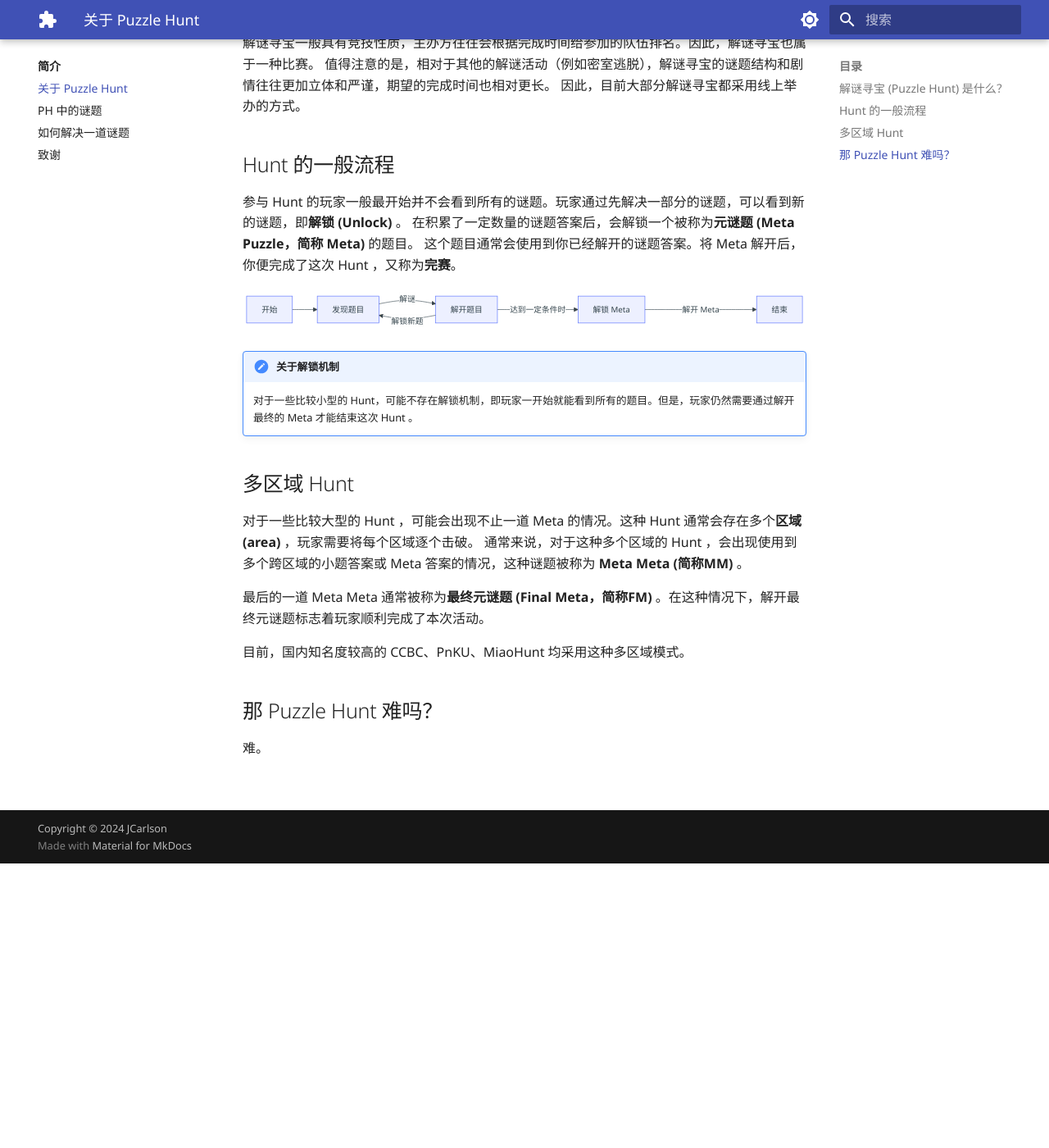
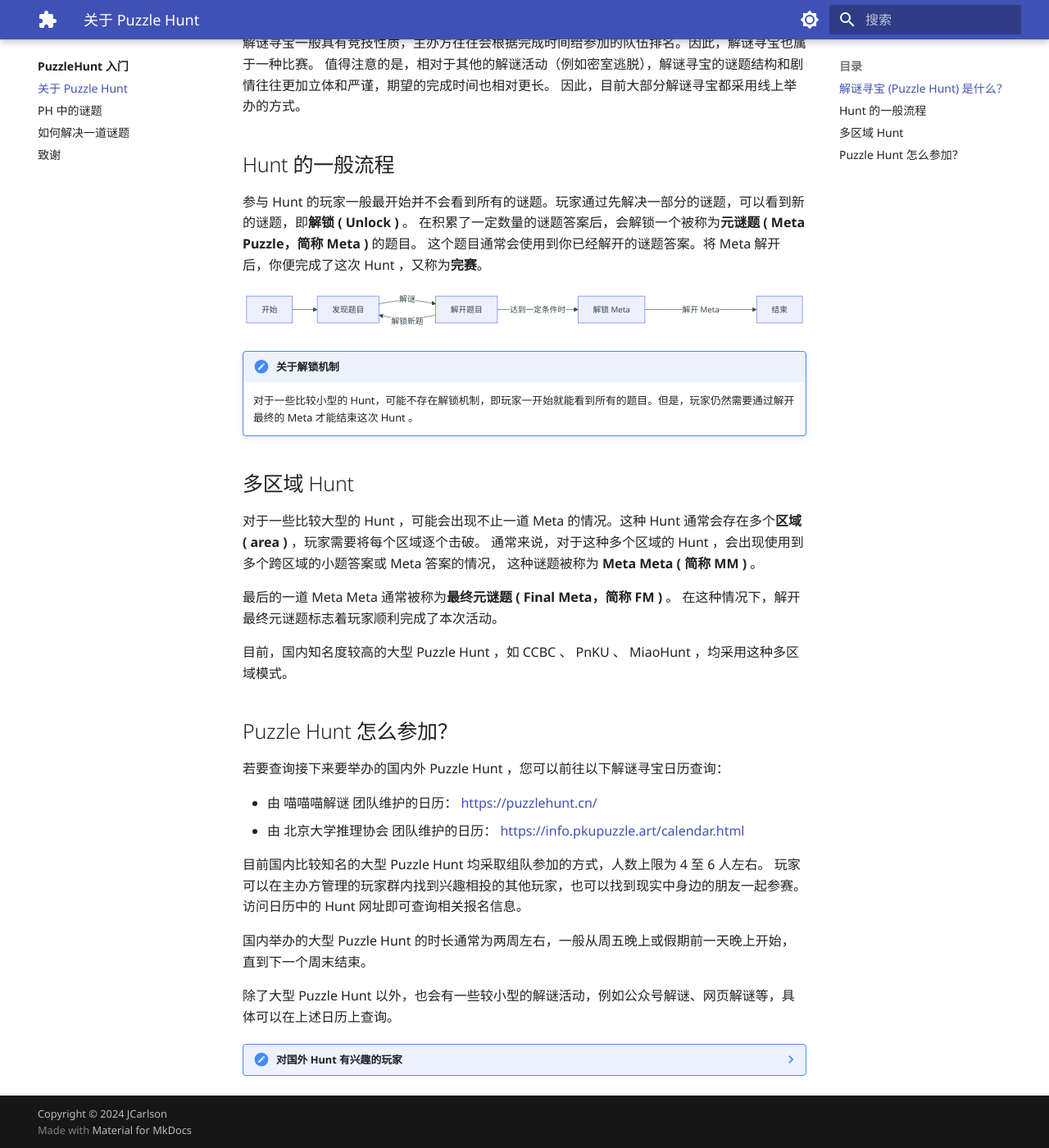
Before and after one commit to JimmyCHWang/puzzle-hunt-wiki-cn, an MkDocs documentation site: the page built from docs/intro/about-puzzlehunt.md, in a window 1280 px wide and 1400 px high, scrolled down 347 px. Shown: the whole window at 82% size. Built offline with MkDocs 1.6.1 and Material for MkDocs 9.7.7, drawn with Linux system fonts in a browser that asks for light colours; plug-ins that fetch from the network failed and are left out; some of the changed text lies outside the part shown.

Commit message:
Wording fix; Update about-puzzlehunt

````diff
--- a/docs/intro/about-puzzlehunt.md
+++ b/docs/intro/about-puzzlehunt.md
@@ -15,8 +15,8 @@ description: 介绍了关于 Puzzle Hunt 的定义以及常见的玩法
 
 ## Hunt 的一般流程
 
-参与 Hunt 的玩家一般最开始并不会看到所有的谜题。玩家通过先解决一部分的谜题，可以看到新的谜题，即**解锁 (Unlock)** 。
-在积累了一定数量的谜题答案后，会解锁一个被称为**元谜题 (Meta Puzzle，简称 Meta)** 的题目。
+参与 Hunt 的玩家一般最开始并不会看到所有的谜题。玩家通过先解决一部分的谜题，可以看到新的谜题，即**解锁 ( Unlock )** 。
+在积累了一定数量的谜题答案后，会解锁一个被称为**元谜题 ( Meta Puzzle，简称 Meta )** 的题目。
 这个题目通常会使用到你已经解开的谜题答案。将 Meta 解开后，你便完成了这次 Hunt ，又称为**完赛**。
 
 ``` mermaid
@@ -33,13 +33,30 @@ graph LR
 
 ## 多区域 Hunt
 
-对于一些比较大型的 Hunt ，可能会出现不止一道 Meta 的情况。这种 Hunt 通常会存在多个**区域 (area)** ，玩家需要将每个区域逐个击破。
-通常来说，对于这种多个区域的 Hunt ，会出现使用到多个跨区域的小题答案或 Meta 答案的情况，这种谜题被称为 **Meta Meta (简称MM)** 。
+对于一些比较大型的 Hunt ，可能会出现不止一道 Meta 的情况。这种 Hunt 通常会存在多个**区域 ( area )** ，玩家需要将每个区域逐个击破。
+通常来说，对于这种多个区域的 Hunt ，会出现使用到多个跨区域的小题答案或 Meta 答案的情况，
+这种谜题被称为 **Meta Meta ( 简称 MM )** 。
 
-最后的一道 Meta Meta 通常被称为**最终元谜题 (Final Meta，简称FM)** 。在这种情况下，解开最终元谜题标志着玩家顺利完成了本次活动。
+最后的一道 Meta Meta 通常被称为**最终元谜题 ( Final Meta，简称 FM )** 。
+在这种情况下，解开最终元谜题标志着玩家顺利完成了本次活动。
 
-目前，国内知名度较高的 CCBC、PnKU、MiaoHunt 均采用这种多区域模式。
+目前，国内知名度较高的大型 Puzzle Hunt ，如 CCBC 、 PnKU 、 MiaoHunt ，均采用这种多区域模式。
 
-## 那 Puzzle Hunt 难吗？
+## Puzzle Hunt 怎么参加？
 
-难。
+若要查询接下来要举办的国内外 Puzzle Hunt ，您可以前往以下解谜寻宝日历查询：
+
+- 由 喵喵喵解谜 团队维护的日历： [https://puzzlehunt.cn/](https://puzzlehunt.cn/)
+- 由 北京大学推理协会 团队维护的日历： [https://info.pkupuzzle.art/calendar.html](https://info.pkupuzzle.art/calendar.html)
+
+目前国内比较知名的大型 Puzzle Hunt 均采取组队参加的方式，人数上限为 4 至 6 人左右。
+玩家可以在主办方管理的玩家群内找到兴趣相投的其他玩家，也可以找到现实中身边的朋友一起参赛。
+访问日历中的 Hunt 网址即可查询相关报名信息。
+
+国内举办的大型 Puzzle Hunt 的时长通常为两周左右，一般从周五晚上或假期前一天晚上开始，直到下一个周末结束。
+
+除了大型 Puzzle Hunt 以外，也会有一些较小型的解谜活动，例如公众号解谜、网页解谜等，具体可以在上述日历上查询。
+
+??? note "对国外 Hunt 有兴趣的玩家"
+    可以访问由 Puzzle Hunt Calendar 维护的日历： [https://puzzlehuntcalendar.com/](https://puzzlehuntcalendar.com/)
+    该日历上的内容多为国外举办的 Hunt ，语言多为英文，部分 Hunt 可能需要在线下才能参与。
--- a/mkdocs.yml
+++ b/mkdocs.yml
@@ -39,7 +39,7 @@ theme:
 copyright: Copyright &copy; 2024 JCarlson
 
 nav:
-  - 简介:
+  - PuzzleHunt 入门:
     - index.md
     - 关于 Puzzle Hunt: intro/about-puzzlehunt.md
     - PH 中的谜题: intro/a-puzzle-in-hunt.md
````
Also changed, not shown: other parts of docs/intro/about-puzzlehunt.md (+1 -1 lines), docs/index.md (+5 -5 lines), docs/intro/a-puzzle-in-hunt.md (+2 -2 lines), docs/intro/how-to-solve-a-puzzle.md (+12 -2 lines), 1 other file.
